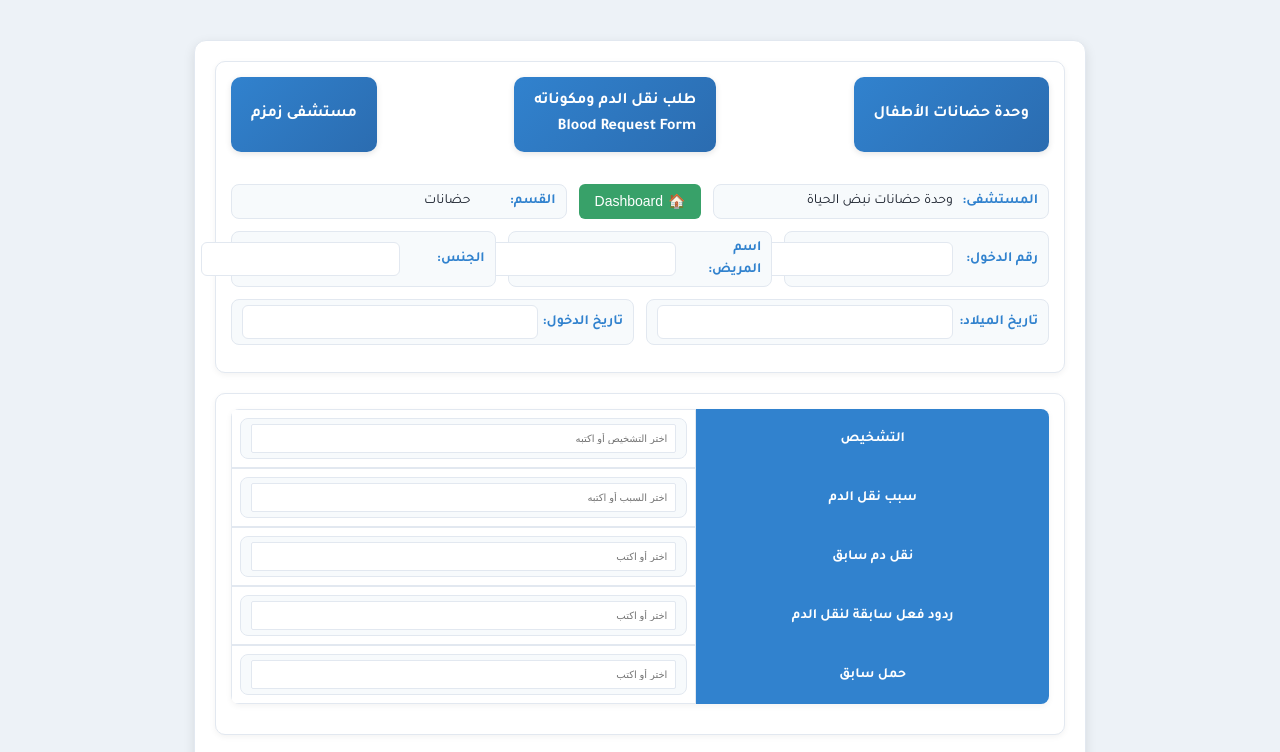
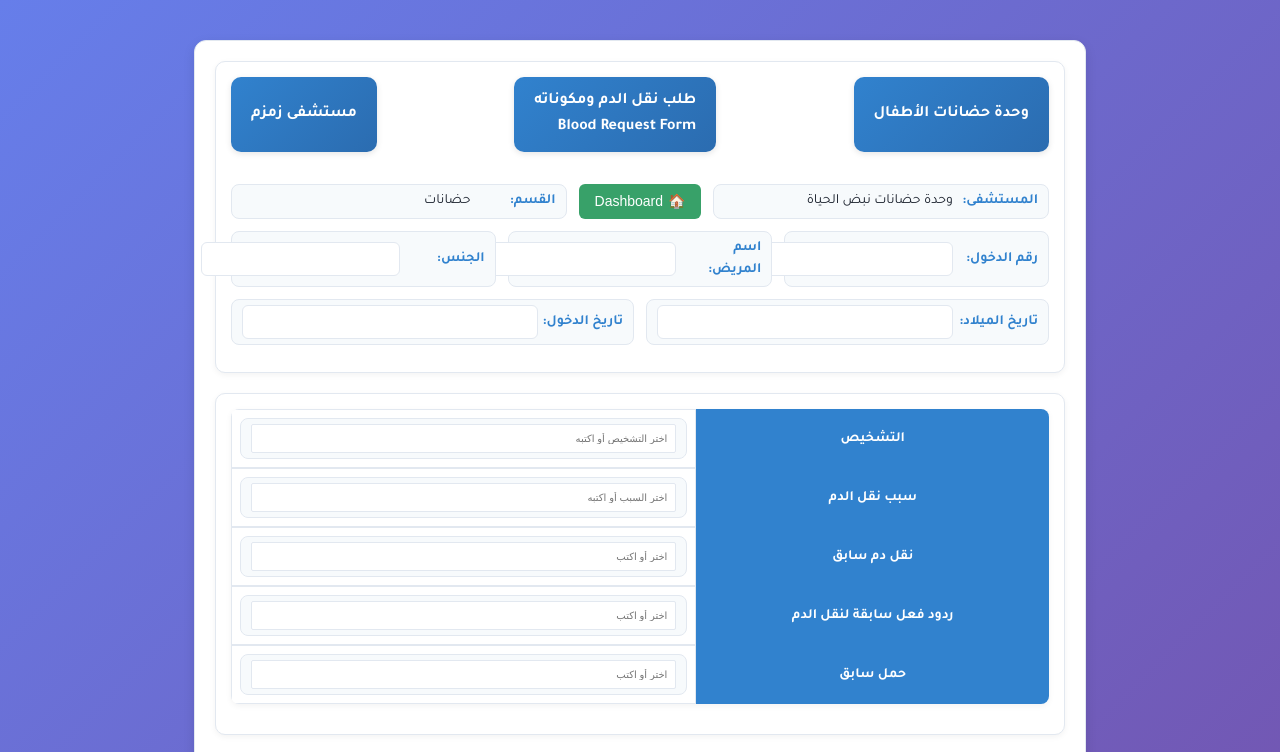
Before and after one commit to ziadelwy/Daily-Follow-up-Chart, a website: page blood_request.html in a window 1280 px wide. Shown: the top 752 px of the page. Drawn offline with Linux system fonts and the light colour scheme; no server answers.

Commit message:
Update blood_request.html

```diff
--- a/blood_request.html
+++ b/blood_request.html
@@ -19,7 +19,7 @@
 
         body {
             font-family: 'Tajawal', sans-serif;
-            background: var(--neutral-gray);
+            background: linear-gradient(135deg, #667eea 0%, #764ba2 100%);            direction: rtl;
             margin: 0;
             padding: 15px;
             color: var(--text-dark);
```
